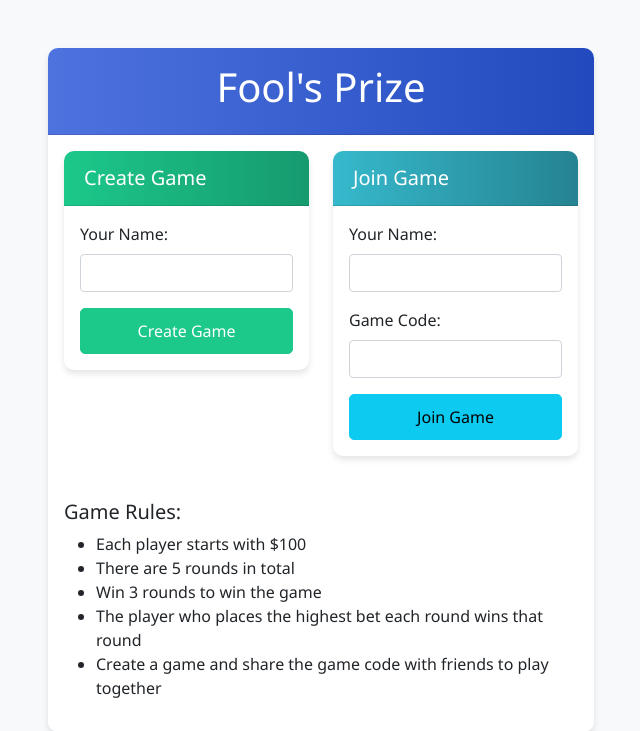
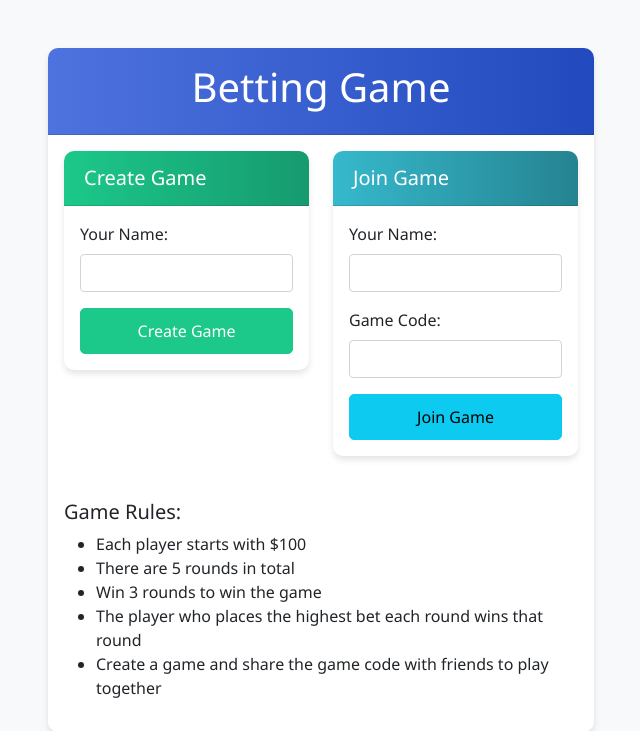
Before and after one commit to edydex/betting_game, a Node server app: page / in a window 1280 px wide. Shown: the top 731 px of the page, without its empty margins (319-959 px from the left). Run offline with Node 20, Linux system fonts and the light colour scheme.

Commit message:
Raname
Renamed "Fool's Prize" to a more self-explanatory "Betting Game". Might change it again once the game has some personality.

```diff
--- a/views/index.ejs
+++ b/views/index.ejs
@@ -14,7 +14,7 @@
       <div class="col-md-6">
         <div class="card">
           <div class="card-header bg-primary text-white">
-            <h1 class="text-center">Fool's Prize</h1>
+            <h1 class="text-center">Betting Game</h1>
           </div>
           <div class="card-body">
             <% if (error) { %>
```
